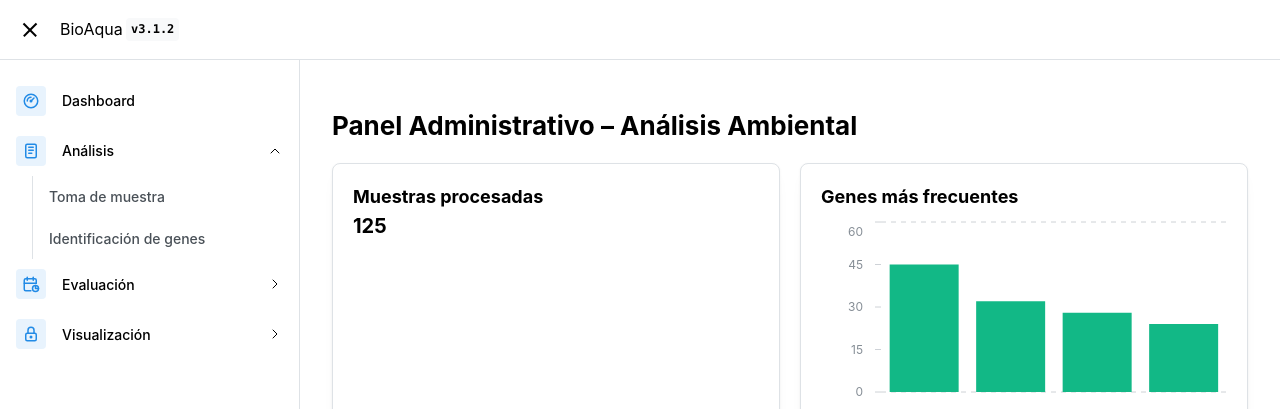
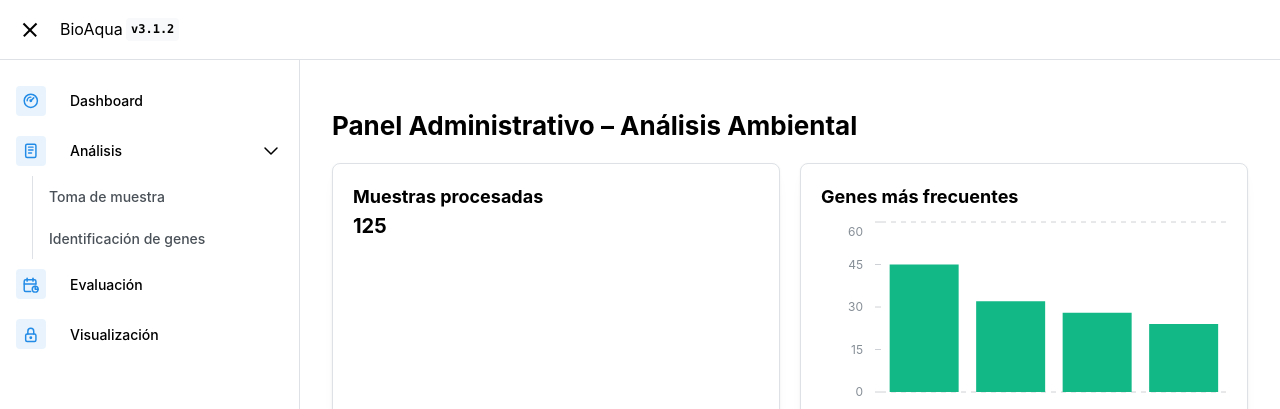
Before and after one commit to Julianqll/BioAqua, a React (Vite) app: page /dashboard in a window 1280 px wide. Shown: the top 409 px of the page. Built offline with nearby package versions, Linux system fonts and the light colour scheme; the HTML template or start-up script is replaced by a standard one.

Commit message:
feat: redirect added

```diff
--- a/src/components/NavbarLinksGroup/NavbarLinksGroup.tsx
+++ b/src/components/NavbarLinksGroup/NavbarLinksGroup.tsx
@@ -1,6 +1,14 @@
 import { useState } from 'react';
+import {
+  Box,
+  Collapse,
+  Group,
+  Text,
+  ThemeIcon,
+  UnstyledButton,
+} from '@mantine/core';
 import { IconChevronRight } from '@tabler/icons-react';
-import { Box, Collapse, Group, Text, ThemeIcon, UnstyledButton } from '@mantine/core';
+import { Link } from 'react-router-dom';
 import classes from './NavbarLinksGroup.module.css';
 
 interface LinksGroupProps {
@@ -8,44 +16,69 @@ interface LinksGroupProps {
   label: string;
   initiallyOpened?: boolean;
   links?: { label: string; link: string }[];
+  link?: string;
 }
 
-export function LinksGroup({ icon: Icon, label, initiallyOpened, links }: LinksGroupProps) {
+export function LinksGroup({
+  icon: Icon,
+  label,
+  initiallyOpened,
+  links,
+  link,
+}: LinksGroupProps) {
   const hasLinks = Array.isArray(links);
   const [opened, setOpened] = useState(initiallyOpened || false);
-  const items = (hasLinks ? links : []).map((link) => (
-    <Text<'a'>
-      component="a"
+
+  const items = hasLinks
+    ? links!.map((subItem) => (
+        <Text
+          component={Link}
+          to={subItem.link}
           className={classes.link}
-      href={link.link}
-      key={link.label}
-      onClick={(event) => event.preventDefault()}
+          key={subItem.label}
         >
-      {link.label}
+          {subItem.label}
         </Text>
-  ));
+      ))
+    : null;
 
-  return (
-    <>
-      <UnstyledButton onClick={() => setOpened((o) => !o)} className={classes.control}>
+  const buttonContent = (
     <Group justify="space-between" gap={0}>
-          <Box style={{ display: 'flex', alignItems: 'center' }}>
+      <Box style={{ display: 'flex', alignItems: 'center', gap: 12 }}>
         <ThemeIcon variant="light" size={30}>
-              <Icon size={18} />
+          <Icon size="1.1rem" />
         </ThemeIcon>
-            <Box ml="md">{label}</Box>
+        <Box ml="sm">{label}</Box>
       </Box>
       {hasLinks && (
         <IconChevronRight
           className={classes.chevron}
+          style={{ transform: opened ? 'rotate(90deg)' : 'none' }}
           stroke={1.5}
-              size={16}
-              style={{ transform: opened ? 'rotate(-90deg)' : 'none' }}
         />
       )}
     </Group>
+  );
+
+  if (!hasLinks && link) {
+    // 👉 Ítem sin sublinks, se comporta como enlace
+    return (
+      <UnstyledButton component={Link} to={link} className={classes.control}>
+        {buttonContent}
       </UnstyledButton>
-      {hasLinks ? <Collapse in={opened}>{items}</Collapse> : null}
+    );
+  }
+
+  // 👉 Ítem con sublinks, se comporta como acordeón
+  return (
+    <>
+      <UnstyledButton
+        onClick={() => setOpened((o) => !o)}
+        className={classes.control}
+      >
+        {buttonContent}
+      </UnstyledButton>
+      <Collapse in={opened}>{items}</Collapse>
     </>
   );
 }
--- a/src/components/NavbarNested/NavBarNested.tsx
+++ b/src/components/NavbarNested/NavBarNested.tsx
@@ -13,33 +13,25 @@ import classes from './NavbarNested.module.css';
 import { LinksGroup } from '../NavbarLinksGroup/NavbarLinksGroup';
 
 const mockdata = [
-  { label: 'Dashboard', icon: IconGauge },
+  { label: 'Dashboard', icon: IconGauge, link: '/dashboard' },
   {
     label: 'Análisis',
     icon: IconNotes,
     initiallyOpened: true,
     links: [
       { label: 'Toma de muestra', link: '/dashboard/samples' },
-      { label: 'Identificación de genes', link: '/' },
+      { label: 'Identificación de genes', link: '/dashboard/filtered' },
     ],
   },
   {
     label: 'Evaluación',
     icon: IconCalendarStats,
-    links: [
-      { label: 'Upcoming releases', link: '/' },
-      { label: 'Previous releases', link: '/' },
-      { label: 'Releases schedule', link: '/' },
-    ],
+    link: '/dashboard/fase3',
   },
   {
     label: 'Visualización',
     icon: IconLock,
-    links: [
-      { label: 'Enable 2FA', link: '/' },
-      { label: 'Change password', link: '/' },
-      { label: 'Recovery codes', link: '/' },
-    ],
+    link: '/dashboard/fase4',
   },
 ];
 
```
Lines whose indentation alone changed are shown as unchanged.
